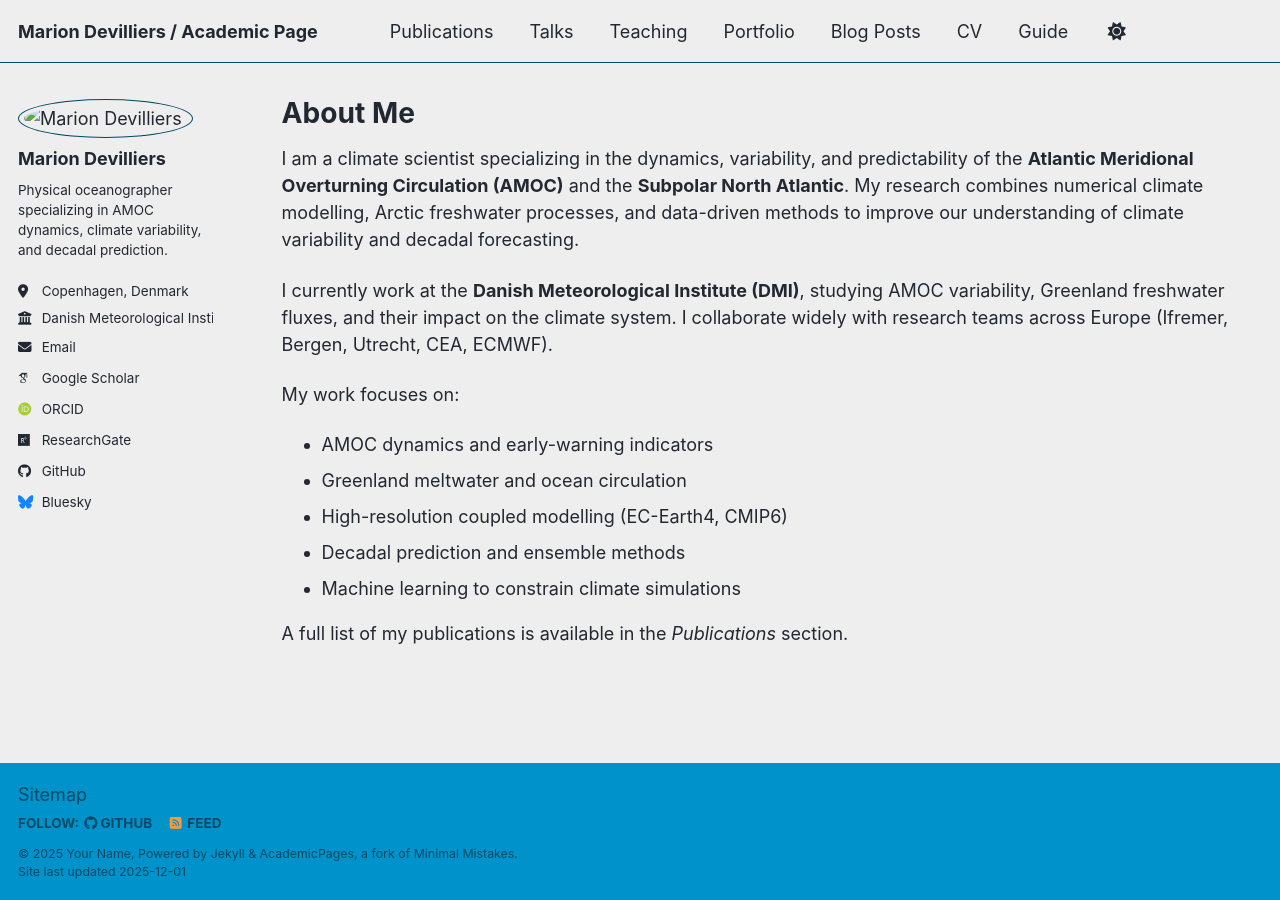
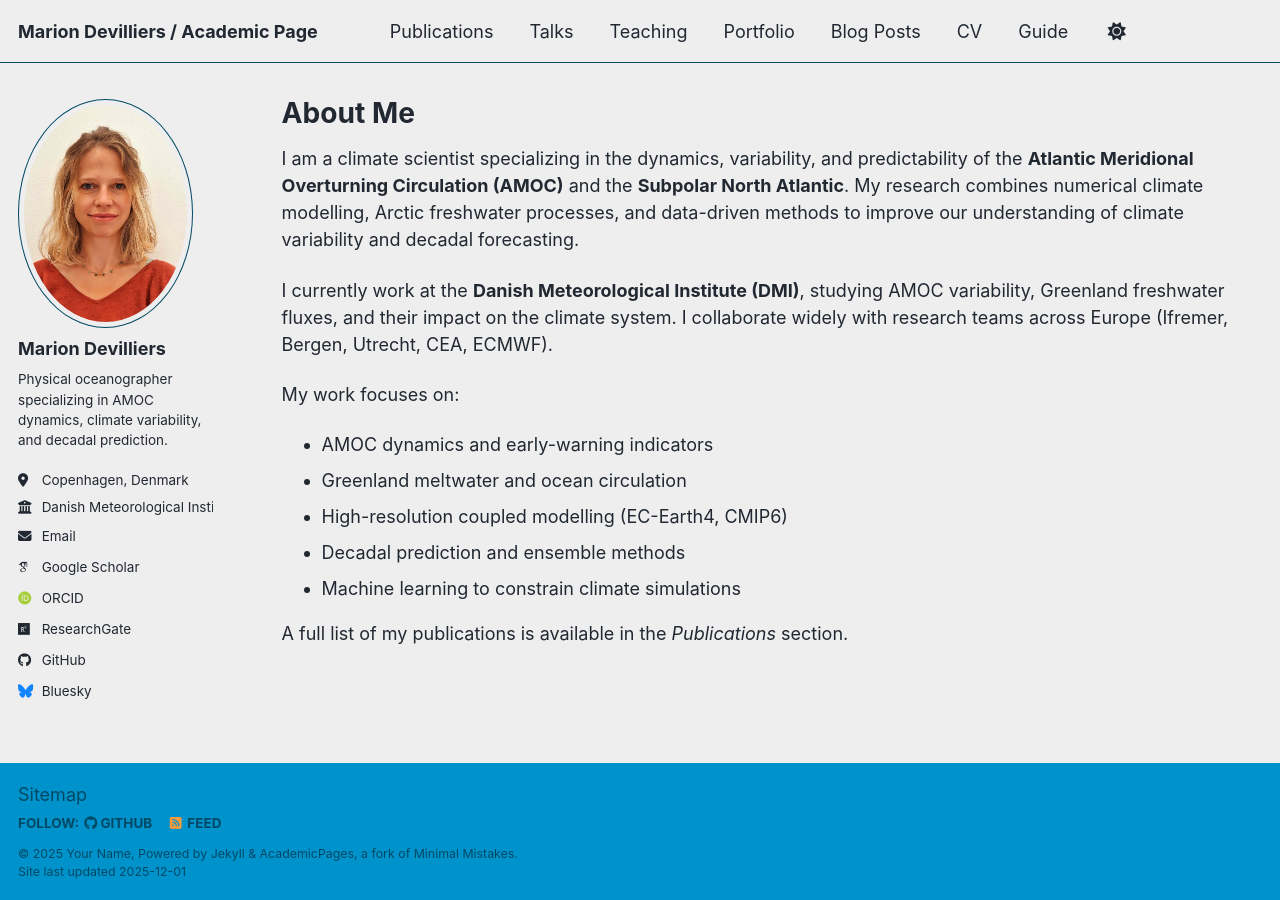
Before and after one commit to mariondevilliers/mariondevilliers.github.io, a Jekyll site: the page built from _pages/about.md, in a window 1280 px wide. Built offline with Jekyll 4.4.1, drawn with Linux system fonts in a browser that asks for light colours; some web fonts are replaced; a script bundle is joined from its source files by our own code; library files that are not in the unit come from our copies.

Commit message:
config.yml

```diff
--- a/_config.yml
+++ b/_config.yml
@@ -23,7 +23,7 @@ repository               : "mariondevilliers/mariondevilliers.github.io"
 #               Additional customization can be done by editing /_includes/author-profile.html
 author:
   name             : "Marion Devilliers"
-  avatar           : /assets/images/photo_Marion_Devilliers.jpg
+  avatar           : photo_Marion_Devilliers.jpg
   bio              : "Physical oceanographer specializing in AMOC dynamics, climate variability, and decadal prediction."
   location         : "Copenhagen, Denmark"
   employer         : "Danish Meteorological Institute (DMI)"
@@ -78,7 +78,7 @@ publication_category:
     title: 'Conference Papers'
 
 # Site Settings
-teaser                   :  /assets/images/photo_Marion_Devilliers.jpg # filename of teaser fallback teaser image placed in /images/ for social media previews
+teaser                   : photo_Marion_Devilliers.jpg # filename of teaser fallback teaser image placed in /images/ for social media previews
 breadcrumbs              : false # true, false (default)
 words_per_minute         : 160
 future                   : true
```
